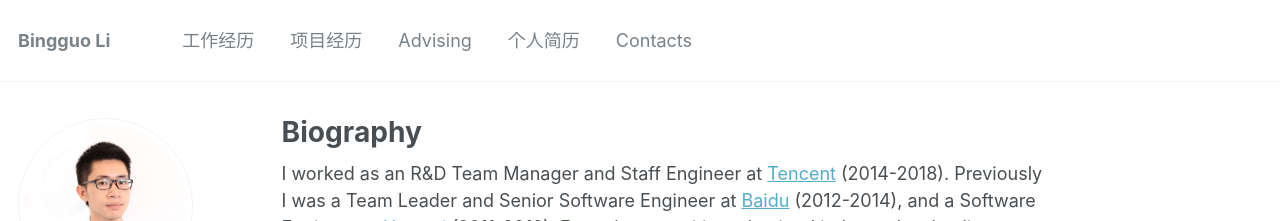
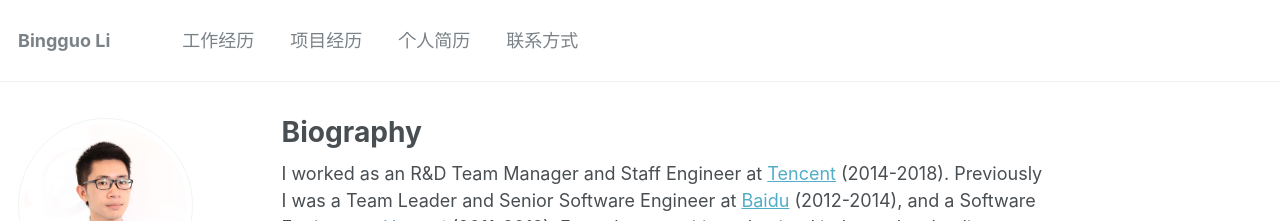
Before and after one commit to bingguoli/bingguoli.github.io, a Jekyll site: the page built from _pages/about.md, in a window 1280 px wide and 1128 px high. Shown: the top 221 px of the window. Built offline with Jekyll 4.4.1, drawn with Linux system fonts in a browser that asks for light colours.

Commit message:
Update navigation.yml

```diff
--- a/_data/navigation.yml
+++ b/_data/navigation.yml
@@ -12,8 +12,8 @@ main:
 #  - title: "Talks"
 #    url: /talks/
 
-  - title: "Advising"
-    url: /advising/
+#  - title: "Advising"
+#    url: /advising/
 
 #  - title: "teaching"
 #    url: /teaching/
@@ -27,5 +27,5 @@ main:
 #  - title: "Startup/Misc."
 #    url: /startup/
 
-  - title: "Contacts"
+  - title: "联系方式"
     url: /contacts/
```
